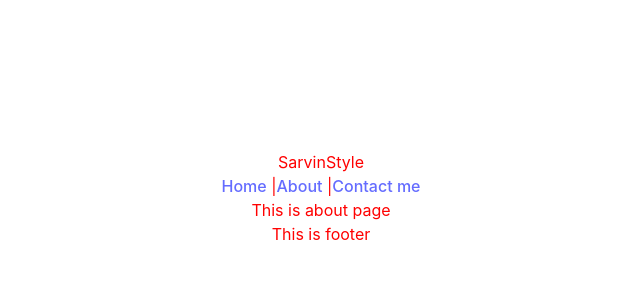
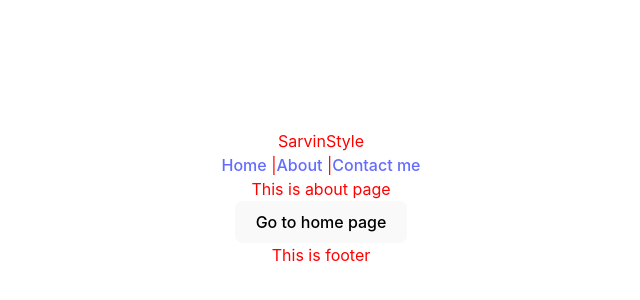
Before and after one commit to AidaNiknejad/React, a React (Vite) app: page /about in a window 1280 px wide. Shown: the part 202-502 px from the top of the page, without its empty margins (319-959 px from the left). Built offline with nearby package versions, Linux system fonts and the light colour scheme.

Commit message:
navigation
modify useNavigation in button tag

```diff
--- a/src/pages/About.jsx
+++ b/src/pages/About.jsx
@@ -1,3 +1,17 @@
-export const About=()=>{
-    return <div>This is about page</div>
-}
+import React from "react";
+import { useNavigate } from "react-router-dom";
+export const About = () => {
+  let navigate = useNavigate();
+  return (
+    <React.Fragment>
+      <div>This is about page</div>
+      <button
+        onClick={() => {
+          navigate("/");
+        }}
+      >
+        Go to home page
+      </button>
+    </React.Fragment>
+  );
+};
```
